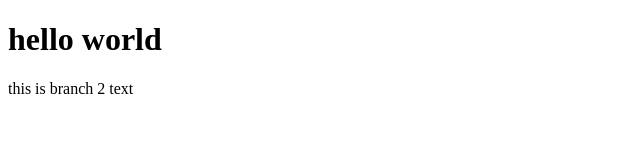
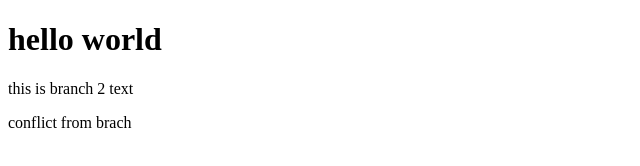
Before and after one commit to rafi-cloud/dd, a plain HTML site: page index.html in a window 1280 px wide. Shown: the whole page, without its empty margins (0-640 px from the left). Drawn offline with Linux system fonts and the light colour scheme.

Commit message:
branch merging commit

```diff
--- a/index.html
+++ b/index.html
@@ -9,5 +9,6 @@
 <body>
     <h1>hello world</h1>
     <p>this is branch 2 text</p>
+    <p>conflict from brach</p>
 </body>
 </html>
```
